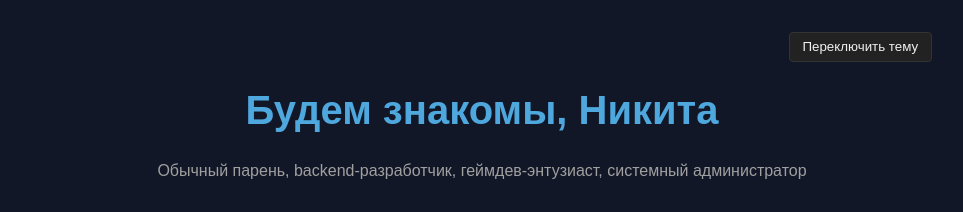
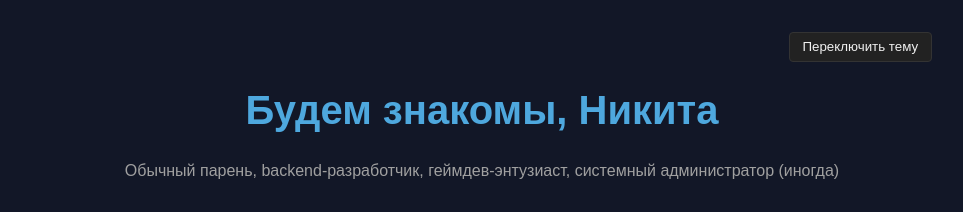
Before and after one commit to RGNGIT/about-page-homyak, a plain HTML site: page index.html in a window 1280 px wide. Shown: the top 212 px of the page, without its empty margins (158-1121 px from the left). Drawn offline with Linux system fonts and the light colour scheme.

```diff
--- a/index.html
+++ b/index.html
@@ -133,7 +133,7 @@
       </div>
       <h1>Будем знакомы, Никита</h1>
       <p class="text-muted">
-        Обычный парень, backend-разработчик, геймдев-энтузиаст, системный администратор
+        Обычный парень, backend-разработчик, геймдев-энтузиаст, системный администратор (иногда)
       </p>
     </header>
 
```
